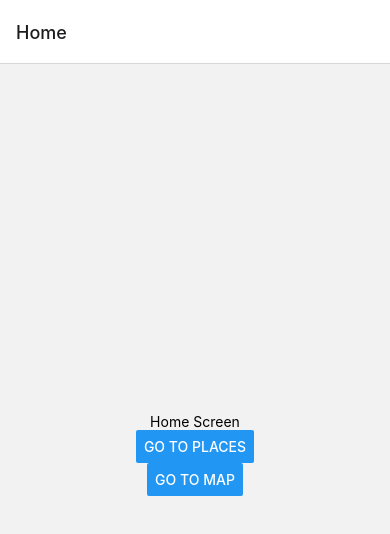
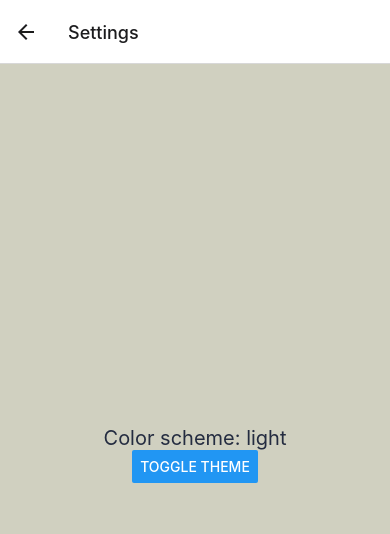
Before and after one commit to kotalhaswan/prog6, a React Native app in the folder whos-that-artpiece/: screen /Settings in a window 390 px wide. Shown: the top 534 px of the page. Built offline with nearby package versions, Linux system fonts and the light colour scheme.

Commit message:
godmotherfuckking damnnn muhfucking darkmode and shit

```diff
--- a/whos-that-artpiece/App.js
+++ b/whos-that-artpiece/App.js
@@ -1,40 +1,18 @@
 // In App.js in a new project
 
 import * as React from 'react';
-import {View, Text, Button} from 'react-native';
-import { NavigationContainer } from '@react-navigation/native';
-import { createNativeStackNavigator } from '@react-navigation/native-stack';
-import Places from './Places.js';
-import Map from './Map.js';
+
+import {ThemeProvider} from './ThemeContext';
+import NavigationScreen from "./NavigationScreen";
 
 
-function HomeScreen({ navigation }) {
+function App() {
+
     return (
-        <View style={{ flex: 1, alignItems: 'center', justifyContent: 'center' }}>
-            <Text>Home Screen</Text>
-            <Button
-                title="Go to Places"
-                onPress={() => navigation.navigate('Places')}
-            />
-            <Button
-                title="Go to Map"
-                onPress={() => navigation.navigate('Map')}
-            />
-        </View>
-    );
-}
-
-const Stack = createNativeStackNavigator();
-
-function App() {
-    return (
-        <NavigationContainer>
-            <Stack.Navigator initialRouteName="Home">
-                <Stack.Screen name="Home" component={HomeScreen} />
-                <Stack.Screen name="Places" component={Places}/>
-                <Stack.Screen name="Map" component={Map}/>
-            </Stack.Navigator>
-        </NavigationContainer>
+        <ThemeProvider>
+        <NavigationScreen>
+        </NavigationScreen>
+        </ThemeProvider>
     );
 }
 
--- a/whos-that-artpiece/Map.js
+++ b/whos-that-artpiece/Map.js
@@ -3,6 +3,7 @@ import MapView, { Marker } from 'react-native-maps';
 import { StyleSheet, View } from 'react-native';
 
 export default function Map() {
+
     const initialRegion = {
         latitude: 51.9225, // Latitude of Rotterdam
         longitude: 4.47917, // Longitude of Rotterdam
@@ -13,6 +14,7 @@ export default function Map() {
     const [markers, setMarkers] = useState([]);
 
     useEffect(() => {
+        //zet dit om naar statues:
         const fetchMarkers = async () => {
             try {
                 const response = await fetch('https://stud.hosted.hr.nl/1056617/data.json');
@@ -53,6 +55,7 @@ export default function Map() {
     );
 }
 
+
 const styles = StyleSheet.create({
     container: {
         flex: 1,
--- /dev/null
+++ b/whos-that-artpiece/NavigationScreen.js
@@ -0,0 +1,69 @@
+import * as React from 'react';
+import { ThemeContext, ThemeProvider } from "./ThemeContext";
+import { DarkTheme, DefaultTheme, NavigationContainer } from "@react-navigation/native";
+import { useContext } from "react";
+import { createNativeStackNavigator } from '@react-navigation/native-stack';
+import Places from "./Places";
+import Map from "./Map";
+import Settings from "./Settings";
+import { Button, StyleSheet, Text, View } from "react-native";
+
+const Stack = createNativeStackNavigator();
+
+function HomeScreen({ navigation }) {
+    const { isDarkMode } = useContext(ThemeContext);
+    return (
+        <View style={[styles.container, isDarkMode && styles.darkContainer]}>
+            <Text style={[styles.text, isDarkMode && styles.darkThemeText]}>Home Screen</Text>
+            <Button
+                title="Go to Places"
+                onPress={() => navigation.navigate('Places')}
+            />
+            <Button
+                title="Go to Map"
+                onPress={() => navigation.navigate('Map')}
+            />
+            <Button
+                title="Go to Settings"
+                onPress={() => navigation.navigate('Settings')}
+            />
+        </View>
+    );
+}
+
+export default function NavigationScreen() {
+    const { isDarkMode } = useContext(ThemeContext);
+    return (
+        <NavigationContainer theme={isDarkMode ? DarkTheme : DefaultTheme}>
+            <Stack.Navigator initialRouteName="Home">
+                <Stack.Screen name="Home" component={HomeScreen} />
+                <Stack.Screen name="Places" component={Places} />
+                <Stack.Screen name="Map" component={Map} />
+                <Stack.Screen name="Settings" component={Settings} />
+            </Stack.Navigator>
+        </NavigationContainer>
+    );
+}
+
+const styles = StyleSheet.create({
+    container: {
+        flex: 1,
+        alignItems: 'center',
+        justifyContent: 'center',
+    },
+    text: {
+        fontSize: 20,
+    },
+    lightContainer: {
+        backgroundColor: '#d0d0c0',
+    },
+    darkContainer: {
+        backgroundColor: '#242c40',
+    },
+    lightThemeText: {
+        color: '#242c40',
+    },
+    darkThemeText: {
+        color: '#d0d0c0',
+    },
+});
--- a/whos-that-artpiece/Places.js
+++ b/whos-that-artpiece/Places.js
@@ -1,8 +1,11 @@
 import React, { useState, useEffect } from 'react';
-import { View, Text } from 'react-native';
+import {View, Text, StyleSheet} from 'react-native';
+import {ThemeContext, ThemeProvider} from './ThemeContext';
+import {useContext} from "react";
 
 export const Places = () => {
     const [titles, setTitles] = useState([]);
+    const { isDarkMode } = useContext(ThemeContext);
 
     useEffect(() => {
         const options = {
@@ -21,12 +24,35 @@ export const Places = () => {
     }, []);
 
     return (
-        <View>
+        <View style={[styles.container, isDarkMode && styles.darkContainer]}>
             {titles.map((title, index) => (
-                <Text key={index}>Title: {title}</Text>
+                <Text key={index} style={[styles.text, isDarkMode && styles.darkThemeText]}>Title: {title}</Text>
             ))}
         </View>
     );
 };
 
+const styles = StyleSheet.create({
+    container: {
+        flex: 1,
+        alignItems: 'center',
+        justifyContent: 'center',
+    },
+    text: {
+        fontSize: 20,
+    },
+    lightContainer: {
+        backgroundColor: '#d0d0c0',
+    },
+    darkContainer: {
+        backgroundColor: '#242c40',
+    },
+    lightThemeText: {
+        color: '#242c40',
+    },
+    darkThemeText: {
+        color: '#d0d0c0',
+    },
+});
+
 export default Places;
--- /dev/null
+++ b/whos-that-artpiece/Settings.js
@@ -0,0 +1,42 @@
+import React, { useContext } from 'react';
+import { Text, StyleSheet, View, Button } from 'react-native';
+import { StatusBar } from 'expo-status-bar';
+import { ThemeContext } from './ThemeContext'; // Adjust the path as needed
+
+export default function Settings() {
+    const { isDarkMode, toggleTheme } = useContext(ThemeContext);
+
+    const themeTextStyle = isDarkMode ? styles.darkThemeText : styles.lightThemeText;
+    const themeContainerStyle = isDarkMode ? styles.darkContainer : styles.lightContainer;
+
+    return (
+        <View style={[styles.container, themeContainerStyle]}>
+            <Text style={[styles.text, themeTextStyle]}>Color scheme: {isDarkMode ? 'dark' : 'light'}</Text>
+            <Button title="Toggle Theme" onPress={toggleTheme} />
+            <StatusBar style={isDarkMode ? 'light' : 'dark'} />
+        </View>
+    );
+}
+
+const styles = StyleSheet.create({
+    container: {
+        flex: 1,
+        alignItems: 'center',
+        justifyContent: 'center',
+    },
+    text: {
+        fontSize: 20,
+    },
+    lightContainer: {
+        backgroundColor: '#d0d0c0',
+    },
+    darkContainer: {
+        backgroundColor: '#242c40',
+    },
+    lightThemeText: {
+        color: '#242c40',
+    },
+    darkThemeText: {
+        color: '#d0d0c0',
+    },
+});
--- /dev/null
+++ b/whos-that-artpiece/ThemeContext.js
@@ -0,0 +1,45 @@
+import React, { createContext, useState, useEffect } from 'react';
+import AsyncStorage from '@react-native-async-storage/async-storage';
+
+export const ThemeContext = createContext();
+
+export const ThemeProvider = ({ children }) => {
+    const [isDarkMode, setIsDarkMode] = useState(false);
+
+    useEffect(() => {
+        const loadTheme = async () => {
+            try {
+                const storedTheme = await AsyncStorage.getItem('theme');
+                if (storedTheme !== null) {
+                    setIsDarkMode(storedTheme === 'dark');
+                }
+            } catch (error) {
+                console.error('Failed to load theme:', error);
+            }
+        };
+
+        loadTheme();
+    }, []);
+
+    useEffect(() => {
+        const saveTheme = async () => {
+            try {
+                await AsyncStorage.setItem('theme', isDarkMode ? 'dark' : 'light');
+            } catch (error) {
+                console.error('Failed to save theme:', error);
+            }
+        };
+
+        saveTheme();
+    }, [isDarkMode]);
+
+    const toggleTheme = () => {
+        setIsDarkMode(previousState => !previousState);
+    };
+
+    return (
+        <ThemeContext.Provider value={{ isDarkMode, toggleTheme }}>
+            {children}
+        </ThemeContext.Provider>
+    );
+};
--- a/whos-that-artpiece/app.json
+++ b/whos-that-artpiece/app.json
@@ -5,7 +5,7 @@
     "version": "1.0.0",
     "orientation": "portrait",
     "icon": "./assets/icon.png",
-    "userInterfaceStyle": "light",
+    "userInterfaceStyle": "automatic",
     "splash": {
       "image": "./assets/splash.png",
       "resizeMode": "contain",
--- a/whos-that-artpiece/package.json
+++ b/whos-that-artpiece/package.json
@@ -17,7 +17,9 @@
     "react-native": "0.74.1",
     "react-native-gesture-handler": "~2.16.1",
     "react-native-maps": "1.14.0",
-    "react-native-progress": "^5.0.1"
+    "react-native-progress": "^5.0.1",
+    "@react-native-async-storage/async-storage": "1.23.1",
+    "expo-location": "~17.0.1"
   },
   "devDependencies": {
     "@babel/core": "^7.20.0"
```
Also changed, not shown: whos-that-artpiece/CurrentLocation.js (added, +47 -0 lines), 1 other file (tests, documents, lock files or other folders).
